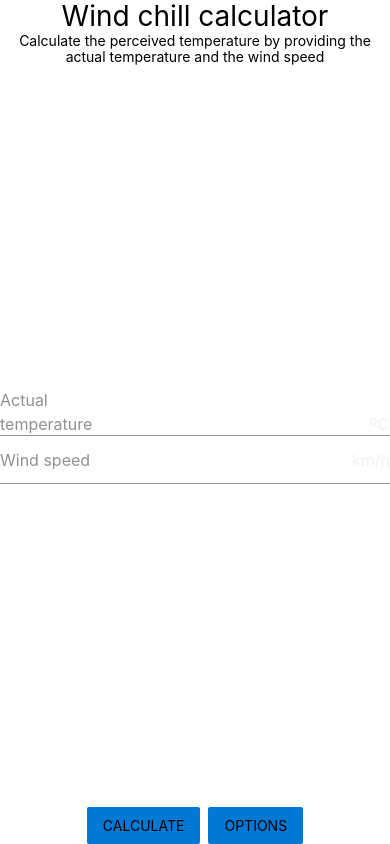
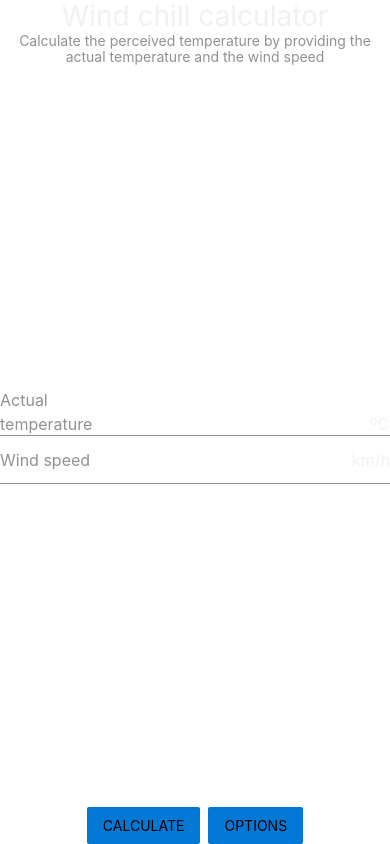
Before and after one commit to FluffyBucketSnake/windchill-app, a React Native app: screen / in a window 390 px wide. Built offline with nearby package versions, Linux system fonts and the light colour scheme.

Commit message:
style: change headline and caption colors

```diff
--- a/src/MainScreen.tsx
+++ b/src/MainScreen.tsx
@@ -41,10 +41,12 @@ const styles = StyleSheet.create({
     alignItems: "center",
   },
   headline: {
+    color: THEME.COLORS.FOREGROUND,
     ...THEME.FONT_SIZES.HEADLINE,
   },
   caption: {
     textAlign: "center",
+    color: THEME.COLORS.FOREGROUND_ALT,
     ...THEME.FONT_SIZES.BODY,
   },
   footer: {
```
